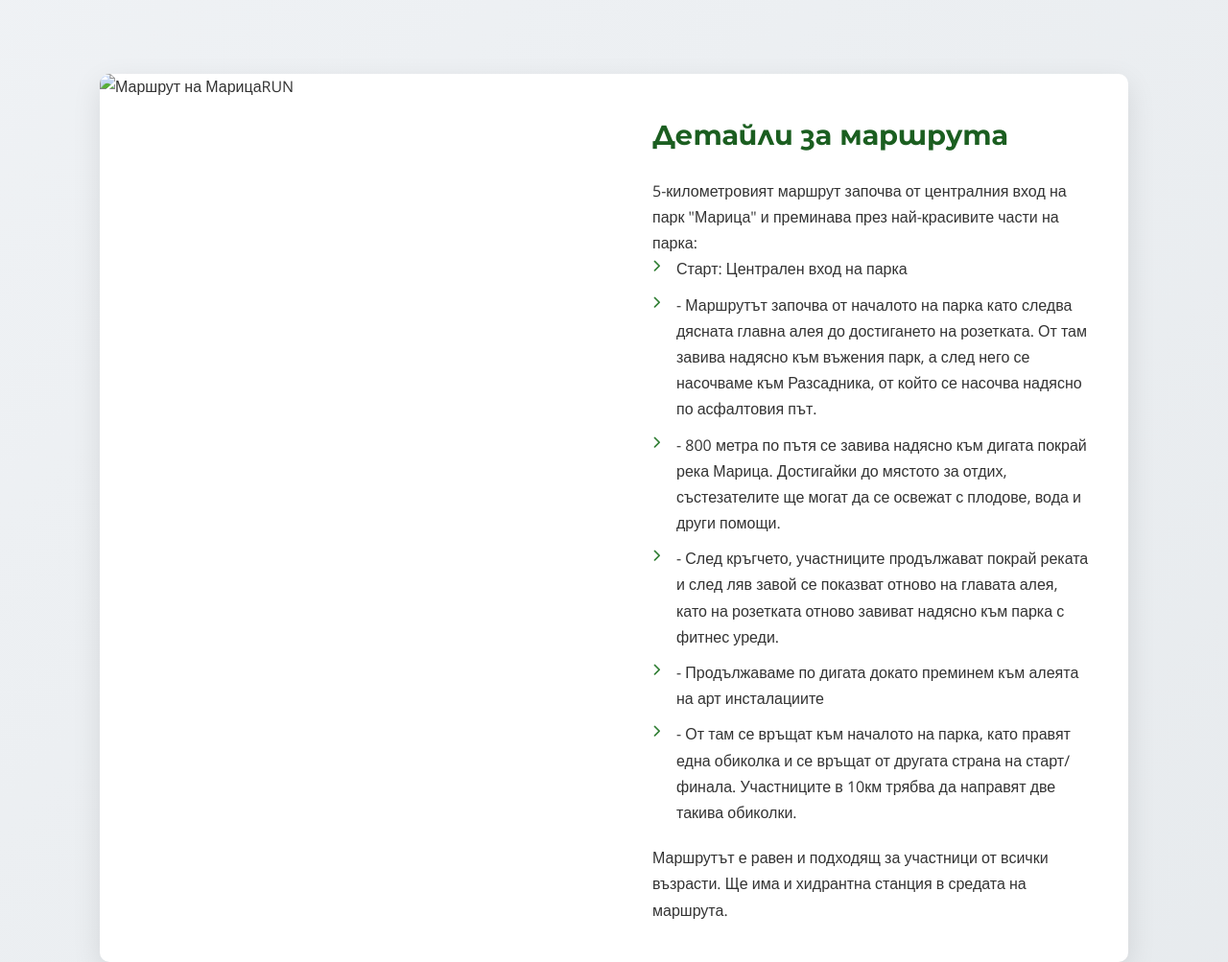
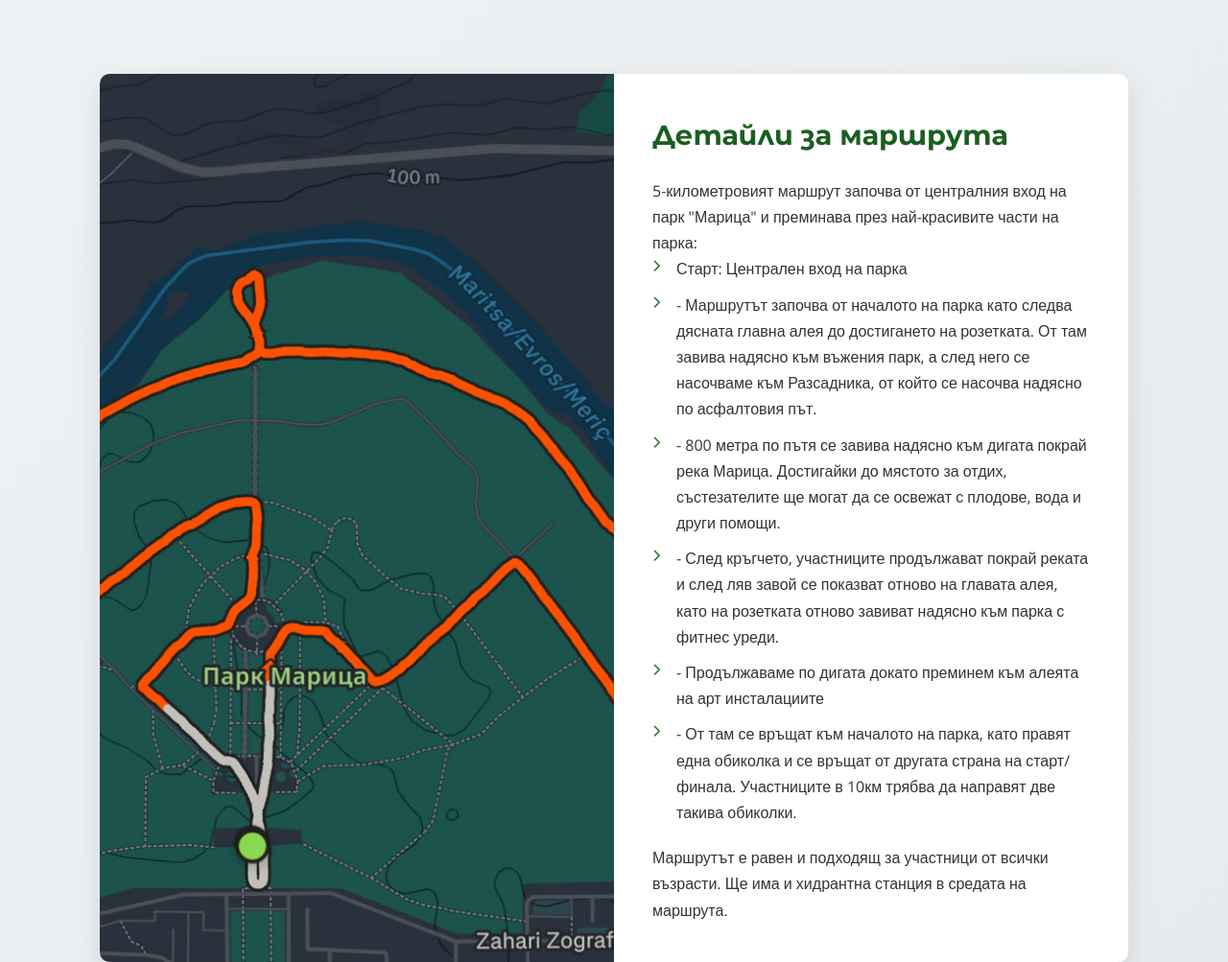
Before and after one commit to Marica5/Marica5, a plain HTML site: page information.html in a window 1280 px wide. Shown: the part 1866-2869 px from the top of the page at 96% size. Drawn offline with nearby package versions, Linux system fonts and the light colour scheme.

Commit message:
Update information.html

```diff
--- a/information.html
+++ b/information.html
@@ -741,7 +741,7 @@
 
         <div class="route-section">
             <div class="route-container">
-                <img src="IMG_648623.jpeg" alt="Маршрут на МарицаRUN" class="route-image">
+                <img src="IMG_6486.jpeg" alt="Маршрут на МарицаRUN" class="route-image">
                 <div class="route-details">
                     <h3>Детайли за маршрута</h3>
                     <p>5-километровият маршрут започва от централния вход на парк "Марица" и преминава през най-красивите части на парка:</p>
```
